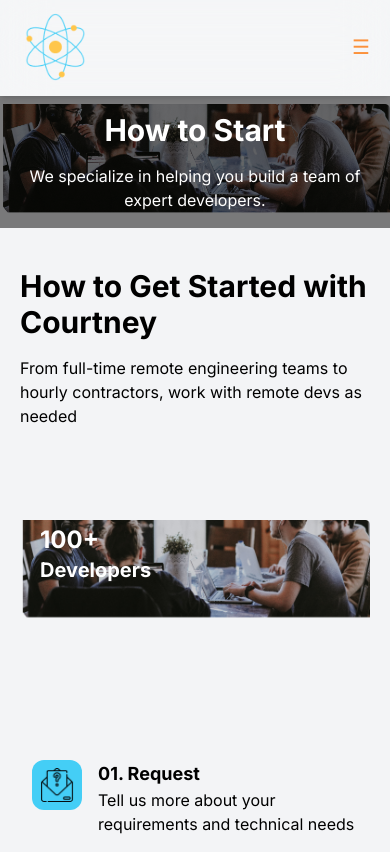
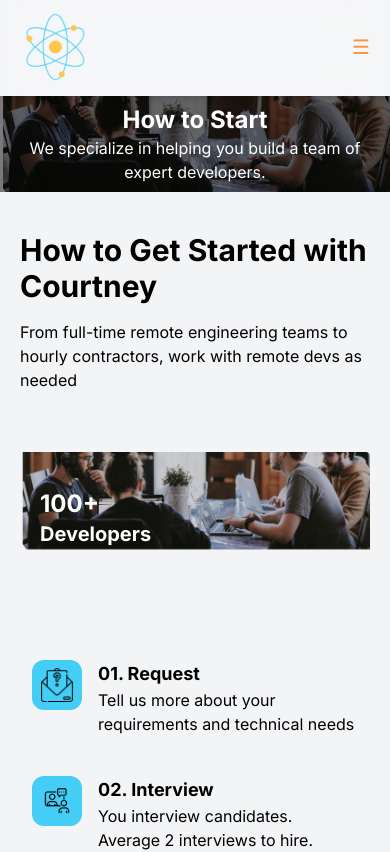
Before and after one commit to Dinesh9350/nucleus, a Next.js app: page /how-to-start in a window 390 px wide. Shown: the top 852 px of the page. Built offline with nearby package versions, Linux system fonts and the light colour scheme.

Commit message:
fix: last ui fixes

```diff
--- a/src/components/bg-image-section/index.tsx
+++ b/src/components/bg-image-section/index.tsx
@@ -8,12 +8,12 @@ interface BgImageSectionProps {
 
 const BgImageSection: React.FC<BgImageSectionProps>  = ({heading, description}) => {
     return (
-        <div className={'relative customBg w-full h-full py-4 md:p-16 lg:py-24'}>
-            <div className={'flex flex-col justify-center items-center gap-4 md:gap-16 z-10'}>
+        <div className={'relative customBg w-full h-full py-2 md:p-16 lg:py-24'}>
+            <div className={'flex flex-col justify-center items-center gap-0 md:gap-16 z-10'}>
                 <div className="absolute inset-0 bg-black opacity-50"></div>
 
-                <div className={' flex flex-col justify-center items-center gap-4 z-10'}>
-                    <h3 className={'font-bold text-white text-3xl md:text-5xl text-center w-[20rem]'}>
+                <div className={' flex flex-col justify-center items-center  md:gap-4 z-10'}>
+                    <h3 className={'font-bold text-white text-2xl md:text-5xl text-center w-[20rem]'}>
                         {
                             heading
                         }
--- a/src/components/easy-process/index.tsx
+++ b/src/components/easy-process/index.tsx
@@ -13,7 +13,7 @@ const  EasyProcess = () => {
                     testers,
                     and leaders.</p>
             </div>
-            <div className={'grid grid-cols-1 sm:grid-cols-2 lg:grid-cols-3 xl:grid-cols-4 justify-center items-center gap-4 md:gap-24 pt-10 pb-20'}>
+            <div className={'grid grid-cols-1 sm:grid-cols-2 lg:grid-cols-3 xl:grid-cols-4 justify-center items-center gap-16 md:gap-24 pt-10 pb-20'}>
                 <Image className={'m-auto'} src={'/images/process/process1.png'} alt={"process"} height={200} width={200}/>
                 <Image className={'m-auto'}  src={'/images/process/process2.png'} alt={"process"} height={200} width={200}/>
                 <Image className={'m-auto'}  src={'/images/process/process3.png'} alt={"process"} height={200} width={200}/>
--- a/src/components/home-section/index.tsx
+++ b/src/components/home-section/index.tsx
@@ -6,7 +6,7 @@ import Image from 'next/image';
 const HomeSection = () => {
     return (
         <>
-            <div className="bg-gray-50 h-full overflow-hidden px-5 md:px-10 xl:px-36 pt-48 md:pt-32 pb-40">
+            <div className="bg-gray-50 h-full overflow-hidden px-5 md:px-10 xl:px-36 pt-36 md:pt-36 pb-40">
                 <div className={'relative flex flex-col md:flex-row justify-end items-center w-full h-full'}>
                     <div
                         className={'md:absolute flex flex-col gap-4 p-8 bg-white w-full md:w-[40rem] left-0 self-center rounded-xl borderTopRight z-10'}>
--- a/src/components/start-bg-section/index.tsx
+++ b/src/components/start-bg-section/index.tsx
@@ -3,7 +3,7 @@ import React from "react";
 const StartBgSection = () => {
     return (
         <div className={'px-5 md:px-10 xl:px-36 md:pt-20'}>
-            <div className={'relative customBg w-full h-full py-32  rounded-tr-xl rounded-bl-3xl'}>
+            <div className={'relative customBg w-full h-full py-24 md:py-32  rounded-tr-xl rounded-bl-3xl'}>
                 <div className={'flex flex-col justify-center items-center gap-16 z-10'}>
 
                     <div
```
